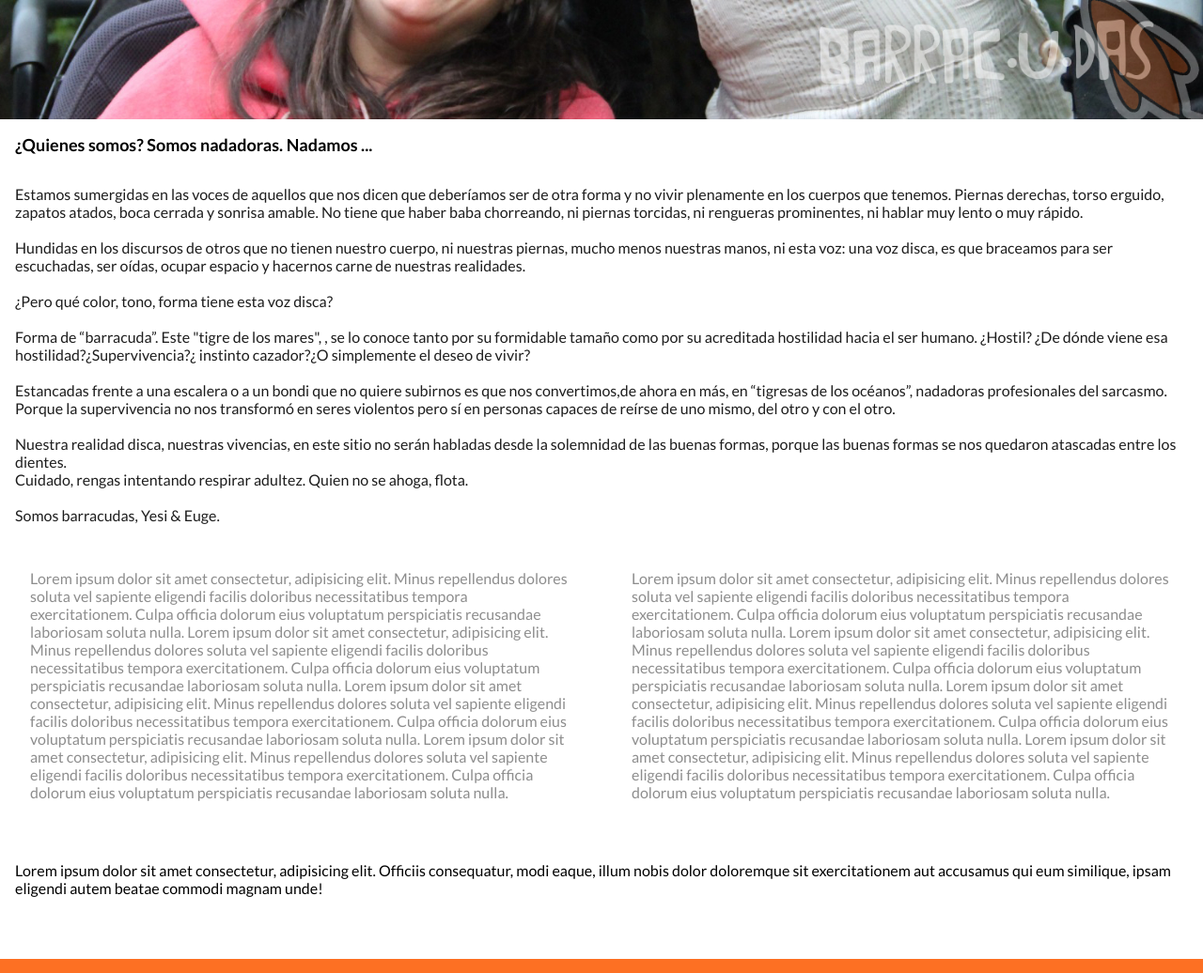
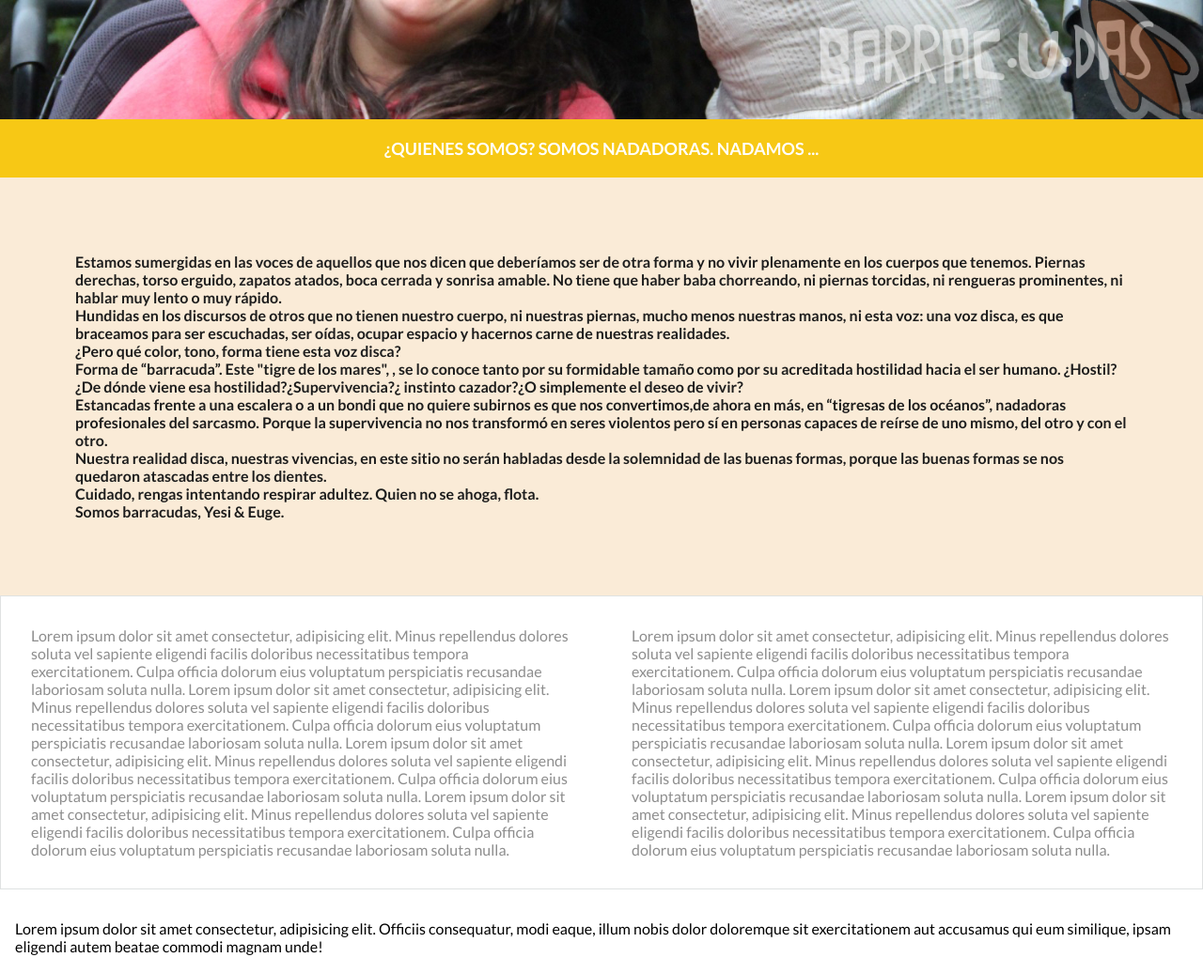
Before and after one commit to GITLETY/laplatamas, a plain HTML site: page pages/Conocenos.html in a window 1280 px wide. Shown: the part 700-1736 px from the top of the page at 94% size. Drawn offline with Linux system fonts and the light colour scheme.

Commit message:
cambiosEstructura

```diff
--- a/css/cssConocenos.css
+++ b/css/cssConocenos.css
@@ -5,7 +5,7 @@
 }
 
 .list {
-  background-color: rgb(255, 122, 33);
+background-color: rgb(255, 122, 33);
 flex-direction: column;
 justify-content: center;
 }
@@ -19,9 +19,12 @@ a {
 }
 
 .TituloConocenos {
-  margin: 1rem;
+  /* margin: 1rem; */
+  padding: 20px;
   font-size: large;
-  color: #000000;
+  color: #ffffff;
+  background-color: #F7C815;
+  text-align: center;
 }
 
 .PresentacionConocenos {
@@ -32,13 +35,18 @@ a {
   color: rgb(29, 29, 29);
   text-align: left;
   font-size: medium;
-  padding: 1rem;
+  font-weight: bold;
+  padding: 5rem;
+  background-color: antiquewhite;
+
 }
 
 .CajaTextosConocenos {
   display: flex;
   flex-direction: column;
-  /* border: 4px solid #13094d; */
+  /* margin: 1rem; */
+    /* border: 4px solid #13094d; */
+  border: solid 1px rgb(223, 226, 226)
 }
 
 .TextoConocenos {
--- a/pages/Conocenos.html
+++ b/pages/Conocenos.html
@@ -31,21 +31,14 @@
         </ul>
           </nav>
         </div>
-
-      <!-- <nav class="line">
-        <a href="../index.html">Inicio</a>
-        <a href="./Textos.html">Textos</a>
-        <a href="./TocToc.html">AudioVisual</a>
-        <a>Conocenos</a>
-        <a href="./Encontranos.html">Encontranos</a>
-      </nav> -->
     </header>
 
     <main>
       <img src="../images/BarracudasConocenos.jpg" class="IMGConocenos" />
 
       <h1 class="TituloConocenos">
-        ¿Quienes somos? Somos nadadoras. Nadamos ...
+        ¿QUIENES  SOMOS? SOMOS NADADORAS. NADAMOS ...
+        <!-- ¿Quienes somos? Somos nadadoras. Nadamos ... -->
       </h1>
       <p class="PresentacionConocenos">
         Estamos sumergidas en las voces de aquellos que nos dicen que deberíamos
@@ -53,29 +46,29 @@
         Piernas derechas, torso erguido, zapatos atados, boca cerrada y sonrisa
         amable. No tiene que haber baba chorreando, ni piernas torcidas, ni
         rengueras prominentes, ni hablar muy lento o muy rápido. <br />
-        <br />
+
         Hundidas en los discursos de otros que no tienen nuestro cuerpo, ni
         nuestras piernas, mucho menos nuestras manos, ni esta voz: una voz
         disca, es que braceamos para ser escuchadas, ser oídas, ocupar espacio y
-        hacernos carne de nuestras realidades. <br /><br />
+        hacernos carne de nuestras realidades. <br />
         ¿Pero qué color, tono, forma tiene esta voz disca?<br />
-        <br />
+
         Forma de “barracuda”. Este "tigre de los mares", , se lo conoce tanto
         por su formidable tamaño como por su acreditada hostilidad hacia el ser
         humano. ¿Hostil? ¿De dónde viene esa hostilidad?¿Supervivencia?¿
         instinto cazador?¿O simplemente el deseo de vivir?<br />
-        <br />
+
         Estancadas frente a una escalera o a un bondi que no quiere subirnos es
         que nos convertimos,de ahora en más, en “tigresas de los océanos”,
         nadadoras profesionales del sarcasmo. Porque la supervivencia no nos
         transformó en seres violentos pero sí en personas capaces de reírse de
         uno mismo, del otro y con el otro. <br />
-        <br />
+
         Nuestra realidad disca, nuestras vivencias, en este sitio no serán
         habladas desde la solemnidad de las buenas formas, porque las buenas
         formas se nos quedaron atascadas entre los dientes.
         <br />Cuidado, rengas intentando respirar adultez. Quien no se ahoga,
-        flota. <br />
+        flota.
         <br />
         Somos barracudas, Yesi & Euge.
       </p>
```
